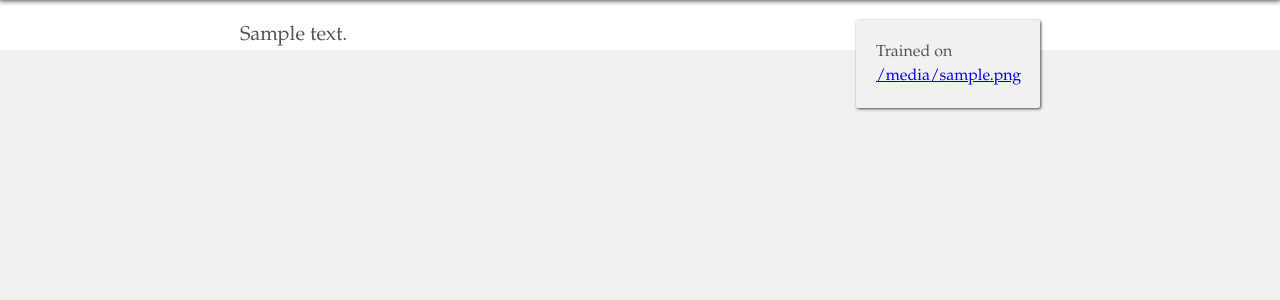
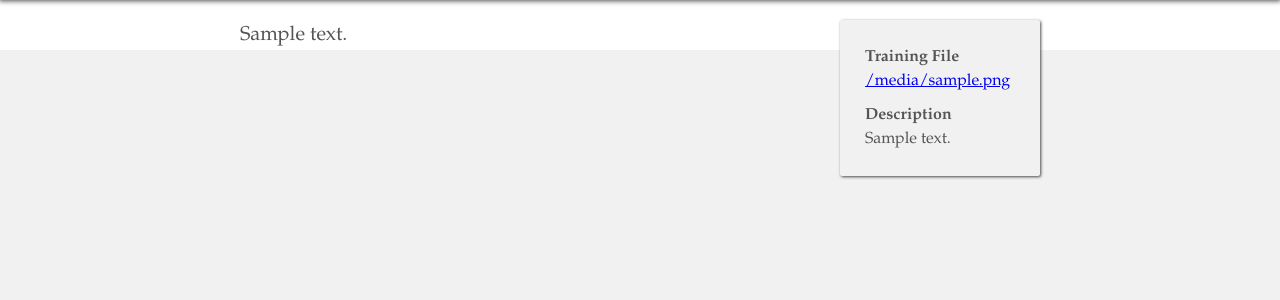
Before and after one commit to heyitscoco/textmaker, a Flask app: template templates/text_maker.html in a window 1280 px wide. Shown: the part 60-360 px from the top of the page. Run offline with Flask 2, Linux system fonts and the light colour scheme; the template is opened without the code that fills it: most values are stand-ins (such as "Sample title", 1, 10 or a date in 2020).

Commit message:
Enable frontmatter metadata for the training texts

```diff
--- a/requirements.txt
+++ b/requirements.txt
@@ -4,4 +4,7 @@ Flask==0.12.2
 itsdangerous==0.24
 Jinja2==2.9.6
 MarkupSafe==1.0
+python-frontmatter==0.4.2
+PyYAML==3.12
+six==1.10.0
 Werkzeug==0.12.2
--- a/server.py
+++ b/server.py
@@ -1,7 +1,7 @@
 import os
+import frontmatter
 
 from flask import Flask, render_template
-from io_utils import read_text
 from textmaker import MarkovMaker
 
 DEBUG = not int(os.environ.get("NO_DEBUG", 0))
@@ -10,7 +10,8 @@ PORT = int(os.environ.get("PORT", 5001))
 app = Flask(__name__)
 
 generator = MarkovMaker()
-generator.train("texts/trump.txt")
+training_filepath = os.sep.join(["texts", "trump.txt"])
+generator.train(training_filepath)
 
 
 @app.route("/")
@@ -23,7 +24,9 @@ def text_maker():
 @app.route("/texts/<path:filename>")
 def show_text(filename):
     """Display a raw training text"""
-    return read_text(filename)
+    filepath = os.sep.join(["texts", filename])
+    file = frontmatter.load(filepath)
+    return file.content
 
 
 if __name__ == '__main__':
--- a/static/style.css
+++ b/static/style.css
@@ -28,14 +28,14 @@ header {
 #sidebar {
     float: right;
     top: 80px;
-    width: 23%;
+    width: 25%;
     position: sticky;
     position: -webkit-sticky;
 }
 
 #content {
     width: 70%;
-    margin-right: 7%;
+    margin-right: 5%;
 }
 
 #text-meta {
@@ -45,3 +45,8 @@ header {
     box-shadow: 1px 1px 3px 0px rgba(0,0,0,0.7);
     padding: 20px;
 }
+
+#text-meta>p {
+    margin: 0;
+    padding: 5px;
+}
--- a/templates/text_maker.html
+++ b/templates/text_maker.html
@@ -13,9 +13,18 @@
 <div id="main">
     <div id="sidebar">
         <div id="text-meta">
-            {% with filename = meta.source.filename %}
-            Trained on <a href="texts/{{ filename }}">{{ filename }}</a>
-            {% endwith %}
+            <p>
+                <b>Training File</b><br>
+                {% with filename = meta.source.filename %}
+                <a href="texts/{{ filename }}">{{ filename }}</a>
+                {% endwith %}
+            {% if meta.source.description %}
+            </p>
+            <p>
+                <b>Description</b><br>
+                {{ meta.source.description }}
+            </p>
+            {% endif %}
         </div>
     </div>
     <div id="content">
--- a/texts/trump.txt
+++ b/texts/trump.txt
@@ -1,3 +1,7 @@
+---
+wordsmith: President Donald Trump
+description: A collection of speeches from Donald Trump, including his Inaugural Address, speeches from campaign rallies, and an address to the United States Congress.
+---
 PRESIDENT:  Thank you very much.  Mr. Speaker, Mr. Vice President, members of Congress, the First Lady of the United States — (applause) — and citizens of America:
 
 Tonight, as we mark the conclusion of our celebration of Black History Month, we are reminded of our nation’s path towards civil rights and the work that still remains to be done.  (Applause.)  Recent threats targeting Jewish community centers and vandalism of Jewish cemeteries, as well as last week’s shooting in Kansas City, remind us that while we may be a nation divided on policies, we are a country that stands united in condemning hate and evil in all of its very ugly forms.  (Applause.)
```
Also changed, not shown: io_utils.py (deleted, +0 -8 lines), textmaker/core.py (+9 -12 lines), 1 other file.
